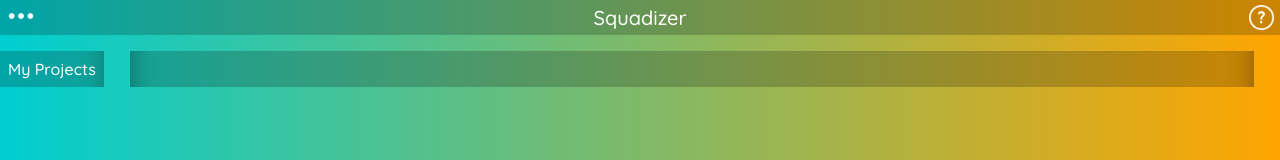
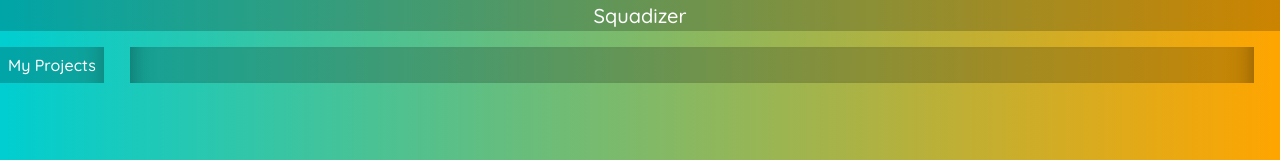
Before and after one commit to LorenzoElenkov/Trello-Copy, a plain HTML site: page index.html in a window 1280 px wide. Shown: the top 160 px of the page. Drawn offline with nearby package versions, Linux system fonts and the light colour scheme.

Commit message:
commit on 'version2'

```diff
--- a/index.html
+++ b/index.html
@@ -19,9 +19,7 @@
         <img src="imgs/dots-2.png" class="isNotClicked" alt="menu-button" />
       </button>
       <span>Squadizer</span>
-      <button>
-        <img src="imgs/question.png" alt="help-button" />
-      </button>
+
     </nav>
 
     <div id="my-projects">
--- a/styles/styles.css
+++ b/styles/styles.css
@@ -16,15 +16,12 @@
   cursor: pointer;
   border: 1px solid white;
 }
-nav button:nth-child(1) {
+#menu-button {
   border: none;
   justify-self: start;
 }
 
-nav button:nth-child(3) {
-  border: none;
-  justify-self: end;
-}
+
 nav button:nth-child(1) img {
   width: 30px;
   filter: invert(100%);
@@ -339,3 +336,23 @@
 #new-project-lang-predict-tab div.predict-tab-hover {
     background-color: rgb(214, 214, 214);
 }
+
+@media only screen and (min-width: 600px) {
+    #menu-button {
+        display: none;
+    }
+    nav span {
+        color: white;
+        font-size: 20px;
+        justify-self: center;
+        align-self: center;
+        grid-column: span 1 / 3;
+    }
+    nav {
+        border-color: rgba(0, 0, 0, 0.2);
+        display: flex;
+        justify-content: center;
+        align-items: center;
+        padding: 3px 0;
+    }
+}
```
